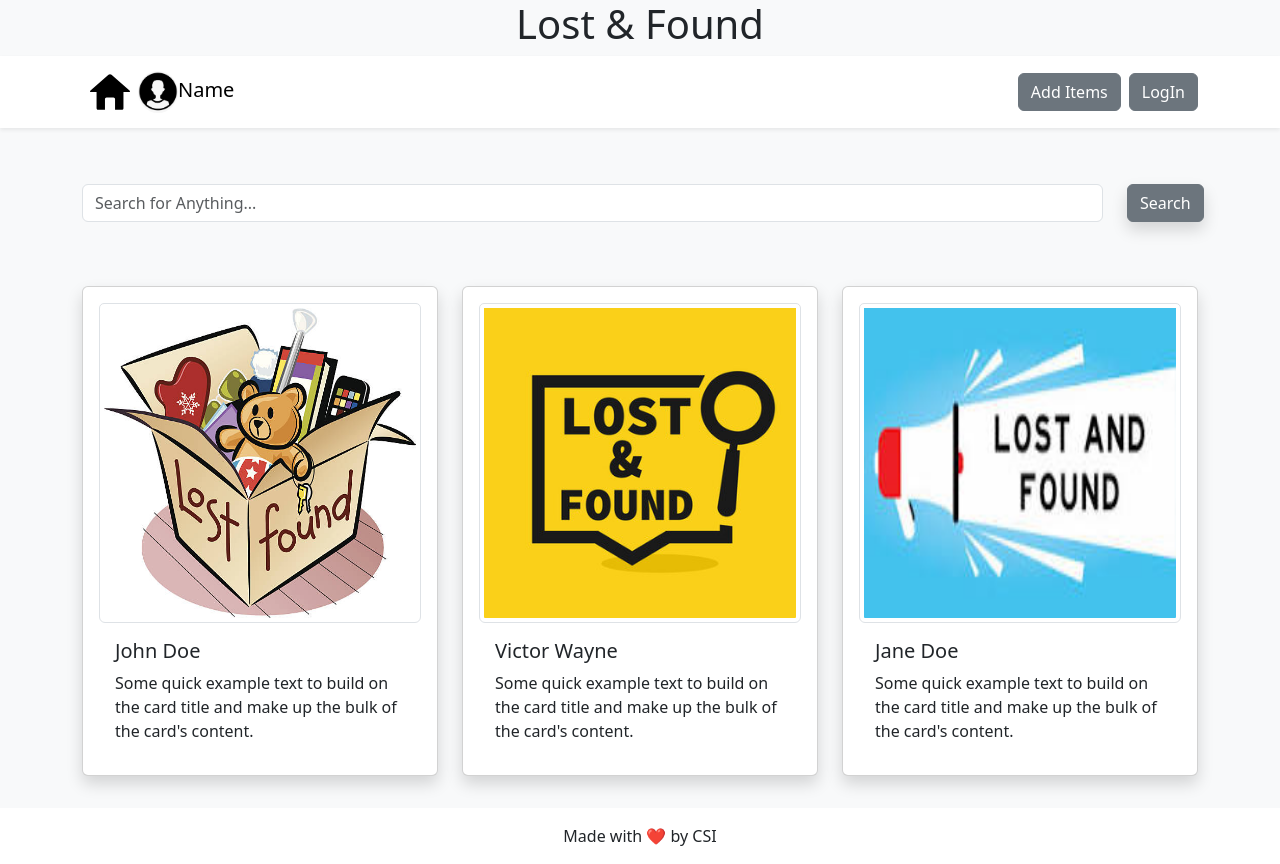
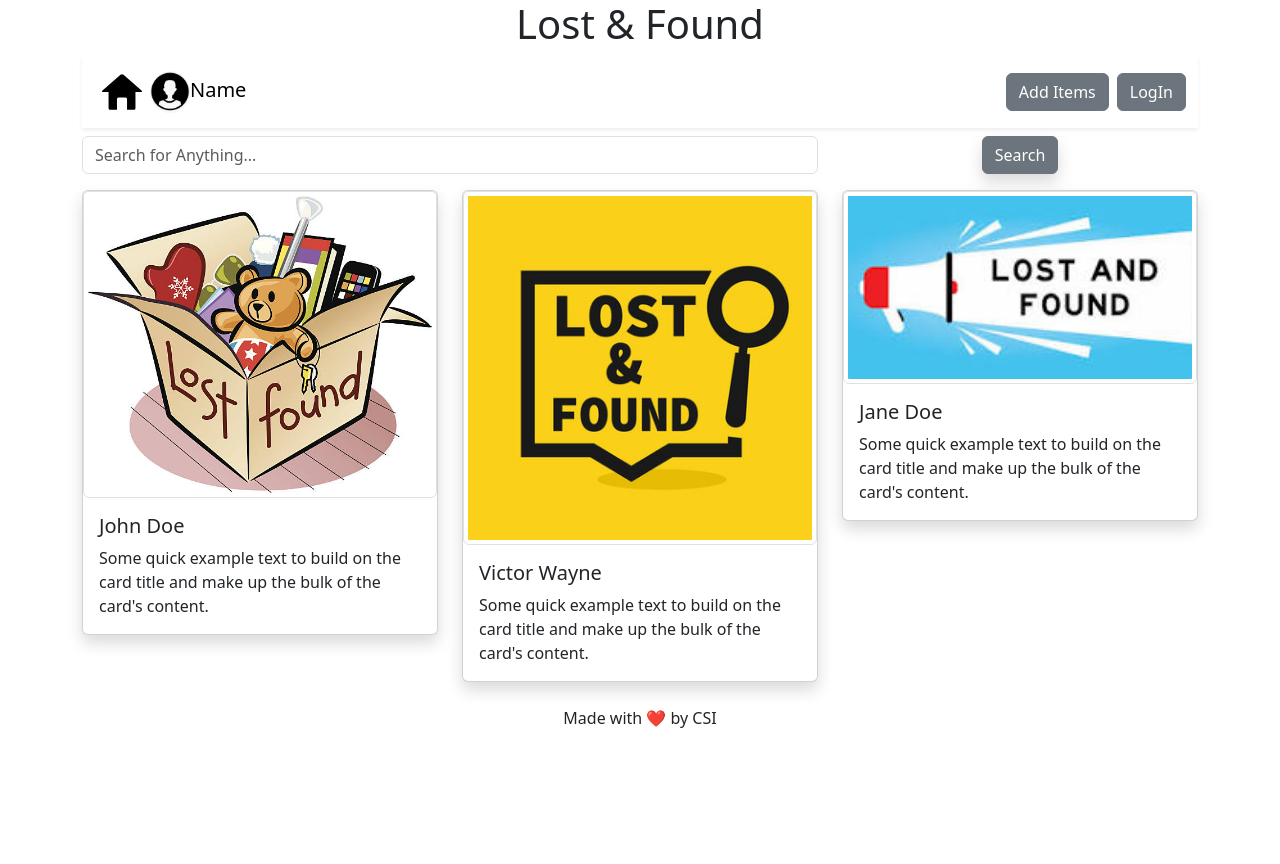
Before and after one commit to csivitu/LostAndFound, a React (Create React App) app in the folder frontend/: page / in a window 1280 px wide. After the commit the page ends 800 px from the top, so only its background shows below. Built offline with nearby package versions, Linux system fonts and the light colour scheme.

Commit message:
fix:aspect ratio problem using bootstrap

```diff
--- a/frontend/src/components/Dashboard.js
+++ b/frontend/src/components/Dashboard.js
@@ -1,4 +1,4 @@
-import React, { useState } from "react";
+import React from "react";
 import Navbar from "./Navbar";
 import Footer from "./Footer";
 
@@ -8,18 +8,13 @@ export default function Dashboard() {
     { id: 2, name: "Victor Wayne" },
     { id: 3, name: "Jane Doe" },
   ];
+
   return (
     <>
-      <head>
-        <meta name="viewport" content="width=device-width, initial-scale=1.0" />
-      </head>
-      <body className="bg-light">
+      <div className="container">
         <Navbar />
-        <br />
-        <br />
-        <div className="container">
         <div className="row">
-            <div className="col-sm-11">
+          <div className="col-md-8">
             <div className="form-group my-2">
               <input
                 className="form-control"
@@ -28,40 +23,35 @@ export default function Dashboard() {
               />
             </div>
           </div>
-            <div className="col-sm-1">
+          <div className="col-md-4">
             <div className="text-center my-2">
               <button className="btn btn-secondary shadow">Search</button>
             </div>
           </div>
         </div>
-          <br />
-          <br />
+
         <div className="row">
           {data.map((user) => (
-              <div className={`col-sm-4`}>
-                <div className="card shadow my-2 p-3">
+            <div className="col-md-4" key={user.id}>
+              <div className="card shadow my-2 custom-card">
                 <img
-                    className="card-img-top img-thumbnail"
+                  className="card-img-top img-thumbnail img-fluid custom-img"
                   src={`images/${user.id}.jpg`}
                   alt="Image"
-                    style={{ width: "100%", height: "20rem" }}
                 />
                 <div className="card-body">
                   <h5 className="card-title">{user.name}</h5>
                   <p className="card-text">
-                      Some quick example text to build on the card title and
-                      make up the bulk of the card's content.
+                    Some quick example text to build on the card title and make
+                    up the bulk of the card's content.
                   </p>
-                    {/*<span className="btn btn-secondary">Go somewhere</span>*/}
                 </div>
               </div>
             </div>
           ))}
         </div>
       </div>
-        <br />
       <Footer />
-      </body>
     </>
   );
 }
```
Lines whose indentation alone changed are shown as unchanged.
